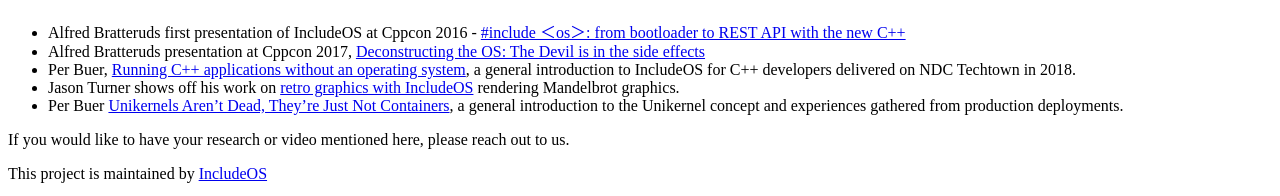
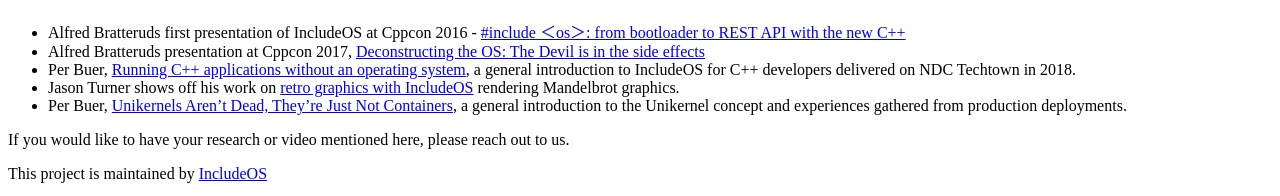
Before and after one commit to includeos/includeos.org, a Jekyll site: the page built from _src/_pages/technology.md, in a window 1280 px wide and 900 px high, scrolled down 2419 px. Shown: the part 701-897 px from the top of the window. Built offline with Jekyll 4.4.1, drawn with Linux system fonts in a browser that asks for light colours; nearby versions of some CDN libraries; library files that are not in the unit come from our copies.

Commit message:
Missing comma

```diff
--- a/_src/_pages/technology.md
+++ b/_src/_pages/technology.md
@@ -133,7 +133,7 @@ The initial paper outlining the idea and architecture behind IncludeOS. The pape
 * Alfred Bratteruds presentation at Cppcon 2017, [Deconstructing the OS: The Devil is in the side effects](https://www.youtube.com/watch?v=h7D88U-5pKc)
 * Per Buer, [Running C++ applications without an operating system](https://www.youtube.com/watch?v=cQPrtTsM7Zg), a general introduction to IncludeOS for C++ developers delivered on NDC Techtown in 2018.
 * Jason Turner shows off his work on [retro graphics with IncludeOS](https://www.youtube.com/watch?v=HB__A7-tu2U) rendering Mandelbrot graphics.
-* Per Buer [Unikernels Aren’t Dead, They’re Just Not Containers](https://www.infoq.com/presentations/unikernels-includeos?), a general introduction to the Unikernel concept and experiences gathered from production deployments.
+* Per Buer, [Unikernels Aren’t Dead, They’re Just Not Containers](https://www.infoq.com/presentations/unikernels-includeos?), a general introduction to the Unikernel concept and experiences gathered from production deployments.
 
 If you would like to have your research or video mentioned here, please reach out to us.
 
```
